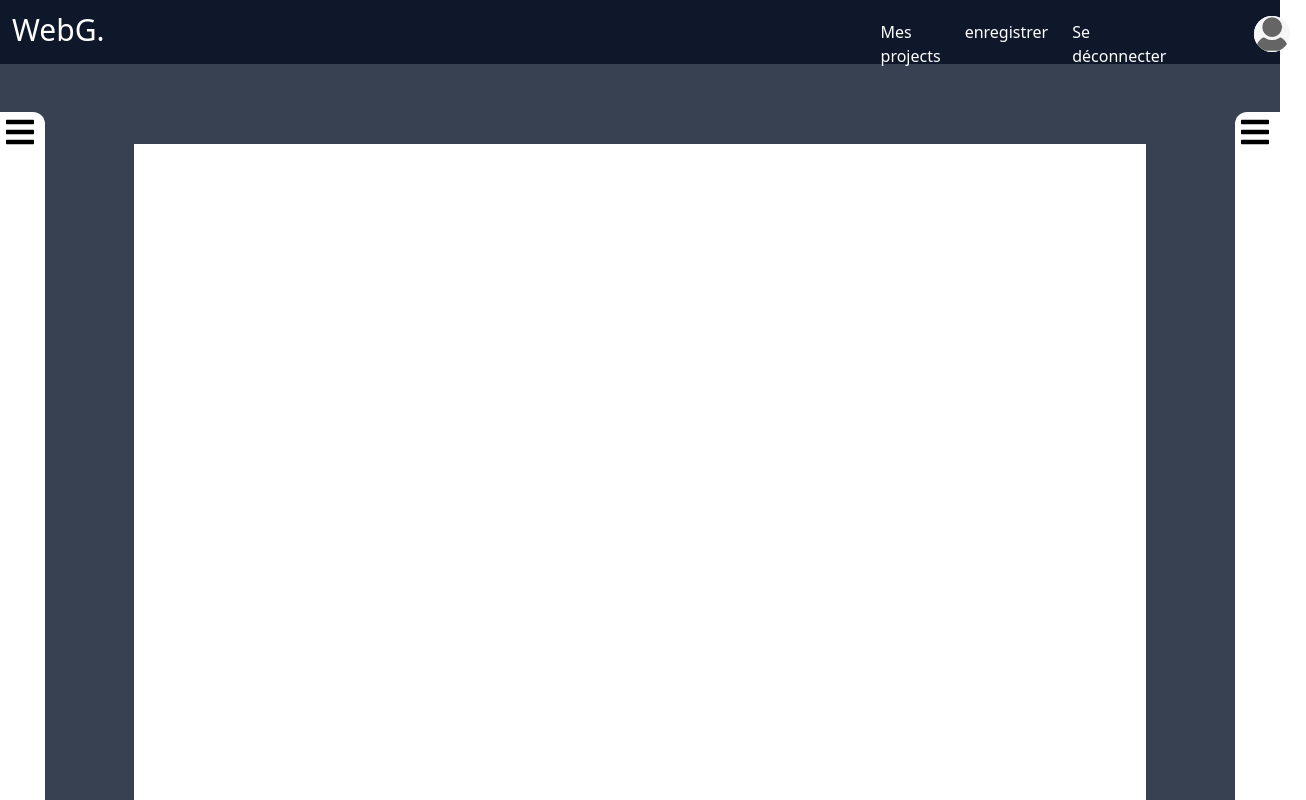
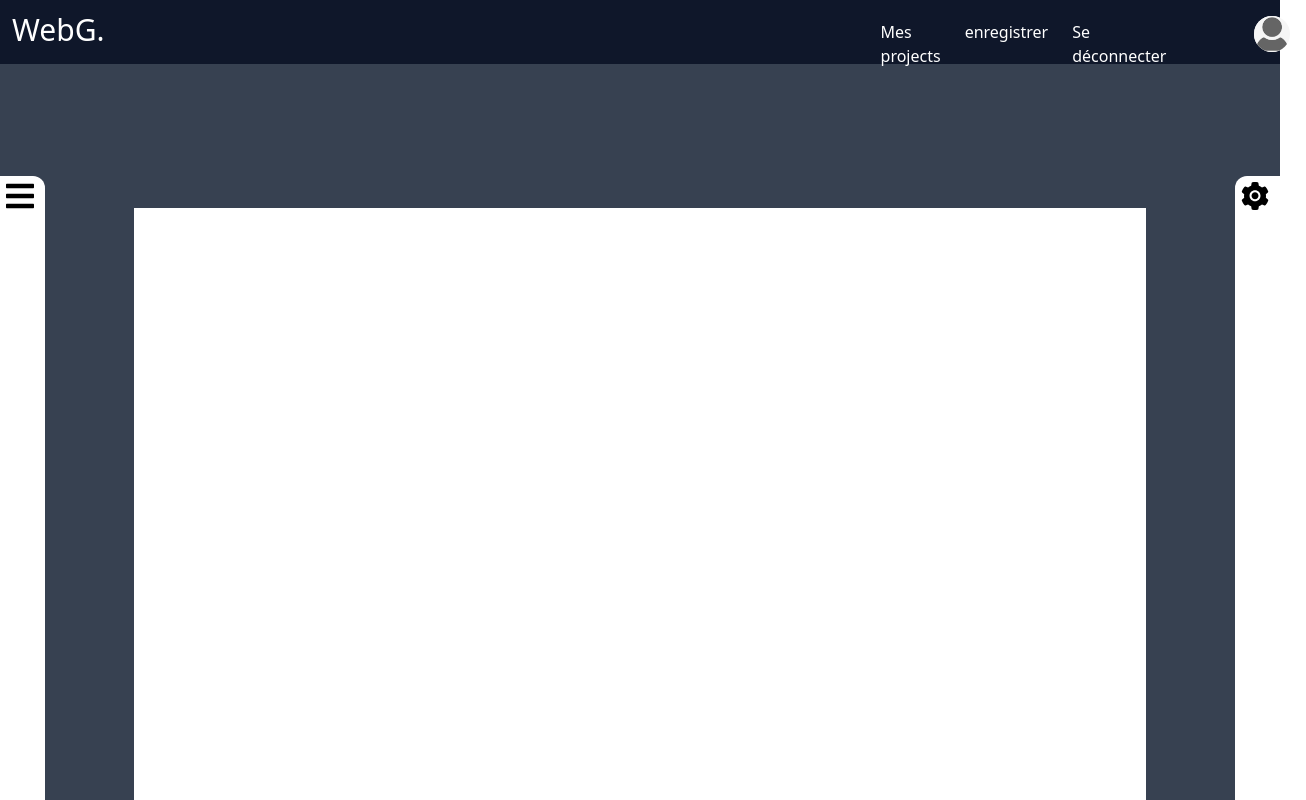
Before and after one commit to Kanel04/WebGenerator, a React (Vite) app: page /primary in a window 1280 px wide. Shown: the top 800 px of the page, 1306 px wide, since content can reach past the window. Built offline with nearby package versions, Linux system fonts and the light colour scheme.

Commit message:
sidebar left modified

```diff
--- a/src/pages/Primary/components/navbar/navbar.jsx
+++ b/src/pages/Primary/components/navbar/navbar.jsx
@@ -4,7 +4,7 @@ import Avatar from "../../../../assets/images/Avatar.png";
 function navbar() {
   return (
     <div >
-      <div className="bg-slate-900 h-16 fixed w-screen flex flex-row">
+      <div className="bg-slate-900 h-16   flex flex-row">
 
       <h1 className="text-3xl  text-white ml-3 py-3">WebG.</h1>
       <div className='ml-60 pl-60'></div>
--- a/src/pages/Primary/components/sideBarRight/sideBarRight.jsx
+++ b/src/pages/Primary/components/sideBarRight/sideBarRight.jsx
@@ -1,5 +1,5 @@
 
-import { FaBars } from "react-icons/fa";
+import { AiFillSetting } from "react-icons/ai";
 import { useState } from "react";
 import { AnimatePresence, motion } from "framer-motion";
 import Outils from "../utils/outilsComponents";
@@ -47,7 +47,7 @@ const SideBar = ({ children }) => {
             <div className="bg-white mt-28 rounded-l-xl">
                 <motion.div
                     animate={{
-                        width: isOpen ? "200px" : "45px",
+                        width: isOpen ? "180px" : "45px",
 
                         transition: {
                             duration: 0.5,
@@ -65,7 +65,7 @@ const SideBar = ({ children }) => {
                                     initial="hidden"
                                     animate="show"
                                     exit="hidden"
-                                    className="text-center mt-5 text-2xl"
+                                    className="text-center ml-28 mt-5 text-2xl"
                                 >
                                     Outils
                                 </motion.h1>
@@ -73,7 +73,7 @@ const SideBar = ({ children }) => {
                         </AnimatePresence>
 
                         <div className="mt-1 ml-1">
-                            <FaBars onClick={toggle} className="w-8 h-8" />
+                            <AiFillSetting onClick={toggle} className="w-8 h-8" />
                         </div>
                     </div>
 
@@ -86,7 +86,7 @@ const SideBar = ({ children }) => {
                             initial="hidden"
                             animate="show"
                             exit="hidden"
-                            className="text-center mt-5 text-2xl"
+
                         >
                             <Outils></Outils>
                         </motion.div>
--- a/src/pages/Primary/components/utils/outilsComponents.jsx
+++ b/src/pages/Primary/components/utils/outilsComponents.jsx
@@ -11,7 +11,7 @@ function outilsComponents() {
 
   }
   return (
-    <div>  <div className='mt-28 bg-white rounded-l-lg  h-screen  w-96'>
+    <div>  <div className='mt-28 bg-white rounded-l-lg  h-screen  '>
 
       <h1 className='text-xl ml-5 mt-5'>Boutton:</h1>
       <div id='tols' className='ml-5'>
@@ -21,7 +21,7 @@ function outilsComponents() {
         </Draggable>
         <div className='mt-5 pr-5'>
           <h1 className='text-xl'>Texte:</h1>
-          <input type="text" placeholder='texte ici' className=' mt-2 w-60 h-9 px-5 rounded-full' />
+          <input type="text" placeholder='texte ici' className=' mt-2 w-40 h-9 px-5 rounded-full' />
 
         </div>
         <div className="mt-5 flex flex-col">
@@ -31,7 +31,7 @@ function outilsComponents() {
           </div>
 
           <input type="text" placeholder="code coleur" id='colorInputText' className="ml-2  rounded-full w-28 h-7 px-3" />
-          <input type="button" id='colorButton' value='Changer le coleur' onClick={changeColor} className='mt-2 h-9 rounded-xl bg-slate-900 text-white' />
+          <input type="button" id='colorButton' value='Changer le coleur' onClick={changeColor} className='mt-2 h-9 rounded-xl w-40 bg-slate-900 text-white' />
           <div className='m-2'>
             <label htmlFor="image" id="image" className='text-xl '>Image:</label>
             <input type="file" className='mt-2' id='fileInputFile' />
```
